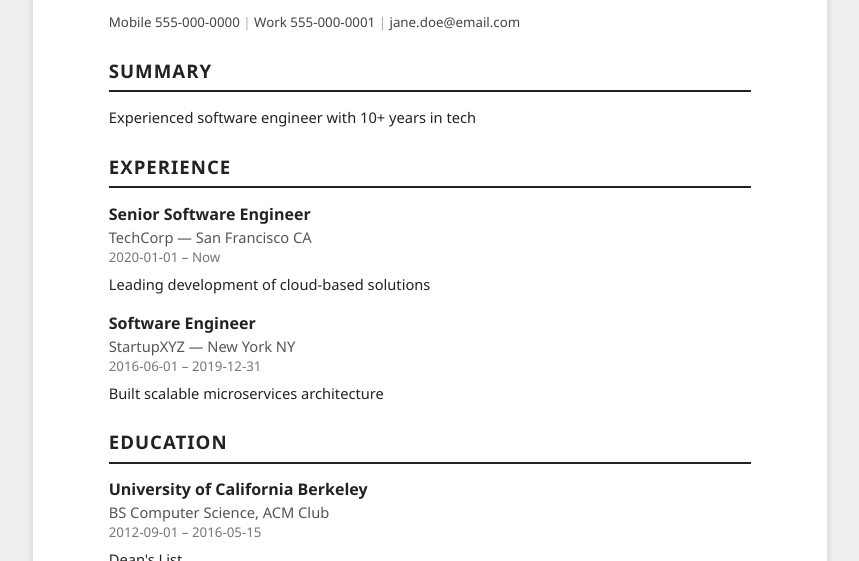
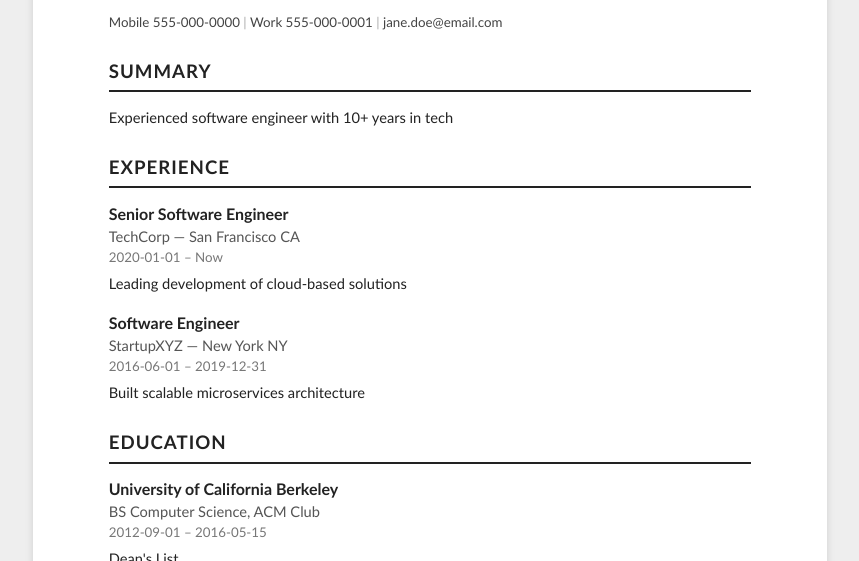
Before and after one commit to harmi97/linkedin-cv, a plain HTML site: page samples/output/basic.html in a window 1280 px wide. Shown: the part 239-800 px from the top of the page, without its empty margins (210-1069 px from the left). Drawn offline with Linux system fonts and the light colour scheme.

Commit message:
feat: add optional font parameter

```diff
--- a/samples/output/basic.html
+++ b/samples/output/basic.html
@@ -13,12 +13,7 @@
                 padding: 0;
             }
             body {
-                font-family:
-                    "Segoe UI",
-                    -apple-system,
-                    BlinkMacSystemFont,
-                    Roboto,
-                    sans-serif;
+                font-family: "Calibri";
                 font-size: 12pt;
                 line-height: 1.5;
                 color: #222;
@@ -114,18 +109,19 @@
             <div class="headline">Senior Software Engineer</div>
 
             <div class="contact">
+
                 <span>Mobile 555-000-0000</span>
 
                 <span>Work 555-000-0001</span>
 
                 <span>jane.doe@email.com</span>
+
             </div>
+
 
             <div class="section">
                 <div class="section-title">Summary</div>
-                <div class="summary">
-                    Experienced software engineer with 10+ years in tech
-                </div>
+                <div class="summary">Experienced software engineer with 10+ years in tech</div>
             </div>
 
             <div class="section">
@@ -136,40 +132,45 @@
                     <div class="entry-sub">
                         TechCorp &mdash; San Francisco CA
                     </div>
-                    <div class="entry-date">2020-01-01 &ndash; Now</div>
-                    <div class="entry-desc">
-                        Leading development of cloud-based solutions
+                    <div class="entry-date">
+                        2020-01-01 &ndash; Now
                     </div>
+                    <div class="entry-desc">Leading development of cloud-based solutions</div>
                 </div>
 
                 <div class="entry">
                     <div class="entry-title">Software Engineer</div>
-                    <div class="entry-sub">StartupXYZ &mdash; New York NY</div>
-                    <div class="entry-date">2016-06-01 &ndash; 2019-12-31</div>
-                    <div class="entry-desc">
-                        Built scalable microservices architecture
+                    <div class="entry-sub">
+                        StartupXYZ &mdash; New York NY
                     </div>
+                    <div class="entry-date">
+                        2016-06-01 &ndash; 2019-12-31
+                    </div>
+                    <div class="entry-desc">Built scalable microservices architecture</div>
                 </div>
+
             </div>
 
             <div class="section">
                 <div class="section-title">Education</div>
 
                 <div class="entry">
-                    <div class="entry-title">
-                        University of California Berkeley
+                    <div class="entry-title">University of California Berkeley</div>
+                    <div class="entry-sub">
+                        BS Computer Science, ACM Club
                     </div>
-                    <div class="entry-sub">BS Computer Science, ACM Club</div>
-                    <div class="entry-date">2012-09-01 &ndash; 2016-05-15</div>
+                    <div class="entry-date">
+                        2012-09-01 &ndash; 2016-05-15
+                    </div>
                     <div class="entry-desc">Dean's List</div>
                 </div>
+
             </div>
 
             <div class="section">
                 <div class="section-title">Skills</div>
                 <p>
-                    Python, SQL, Machine Learning, Data Analysis, Project
-                    Management
+                    Python, SQL, Machine Learning, Data Analysis, Project Management
                 </p>
             </div>
 
@@ -181,22 +182,31 @@
                     <div class="entry-sub">
                         Amazon Web Services &bull; AWS-SAA-12345
                     </div>
-                    <div class="entry-date">2021-03-01 &ndash; 2024-03-01</div>
+                    <div class="entry-date">
+                        2021-03-01 &ndash; 2024-03-01
+                    </div>
                 </div>
 
                 <div class="entry">
                     <div class="entry-title">Google Cloud Professional</div>
-                    <div class="entry-sub">Google &bull; GCP-PCD-67890</div>
-                    <div class="entry-date">2020-08-01 &ndash; 2023-08-01</div>
+                    <div class="entry-sub">
+                        Google &bull; GCP-PCD-67890
+                    </div>
+                    <div class="entry-date">
+                        2020-08-01 &ndash; 2023-08-01
+                    </div>
                 </div>
+
             </div>
 
             <div class="section">
                 <div class="section-title">Languages</div>
                 <div class="grid-2">
+
                     <div>English &mdash; Native</div>
 
                     <div>Spanish &mdash; Professional</div>
+
                 </div>
             </div>
 
@@ -207,31 +217,22 @@
                     <div class="entry-title">AI in Healthcare</div>
                     <div class="entry-sub">
                         Medium &bull;
-                        <a href="https://medium.com/ai-healthcare"
-                            >https://medium.com/ai-healthcare</a
-                        >
+                        <a href="https://medium.com/ai-healthcare">https://medium.com/ai-healthcare</a>
                     </div>
                     <div class="entry-date">2023-05-15</div>
-                    <div class="entry-desc">
-                        An overview of AI applications in healthcare
-                    </div>
+                    <div class="entry-desc">An overview of AI applications in healthcare</div>
                 </div>
 
                 <div class="entry">
-                    <div class="entry-title">
-                        Cloud Architecture Best Practices
-                    </div>
+                    <div class="entry-title">Cloud Architecture Best Practices</div>
                     <div class="entry-sub">
                         TechBlog &bull;
-                        <a href="https://techblog.com/cloud-arch"
-                            >https://techblog.com/cloud-arch</a
-                        >
+                        <a href="https://techblog.com/cloud-arch">https://techblog.com/cloud-arch</a>
                     </div>
                     <div class="entry-date">2022-11-20</div>
-                    <div class="entry-desc">
-                        Designing scalable cloud systems
-                    </div>
+                    <div class="entry-desc">Designing scalable cloud systems</div>
                 </div>
+
             </div>
 
             <div class="section">
@@ -240,19 +241,17 @@
                 <div class="entry">
                     <div class="entry-title">Employee of the Year</div>
                     <div class="entry-date">2022-12-01</div>
-                    <div class="entry-desc">
-                        Recognized for outstanding contributions
-                    </div>
+                    <div class="entry-desc">Recognized for outstanding contributions</div>
                 </div>
 
                 <div class="entry">
                     <div class="entry-title">Innovation Award</div>
                     <div class="entry-date">2021-06-15</div>
-                    <div class="entry-desc">
-                        For developing a breakthrough product feature
-                    </div>
+                    <div class="entry-desc">For developing a breakthrough product feature</div>
                 </div>
+
             </div>
+
         </div>
     </body>
 </html>
```
Also changed, not shown: templates/basic.html (+1 -6 lines), 4 other files.
